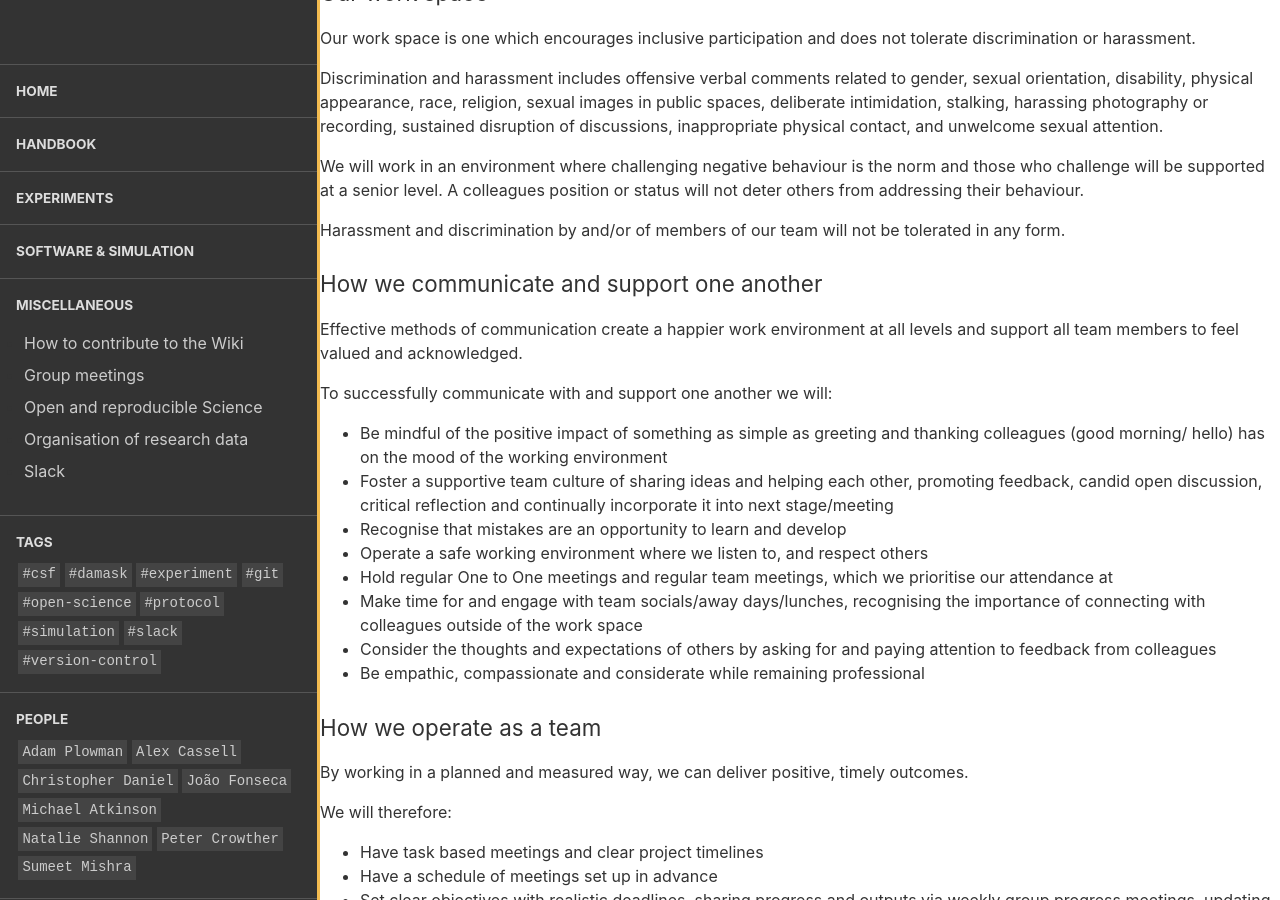
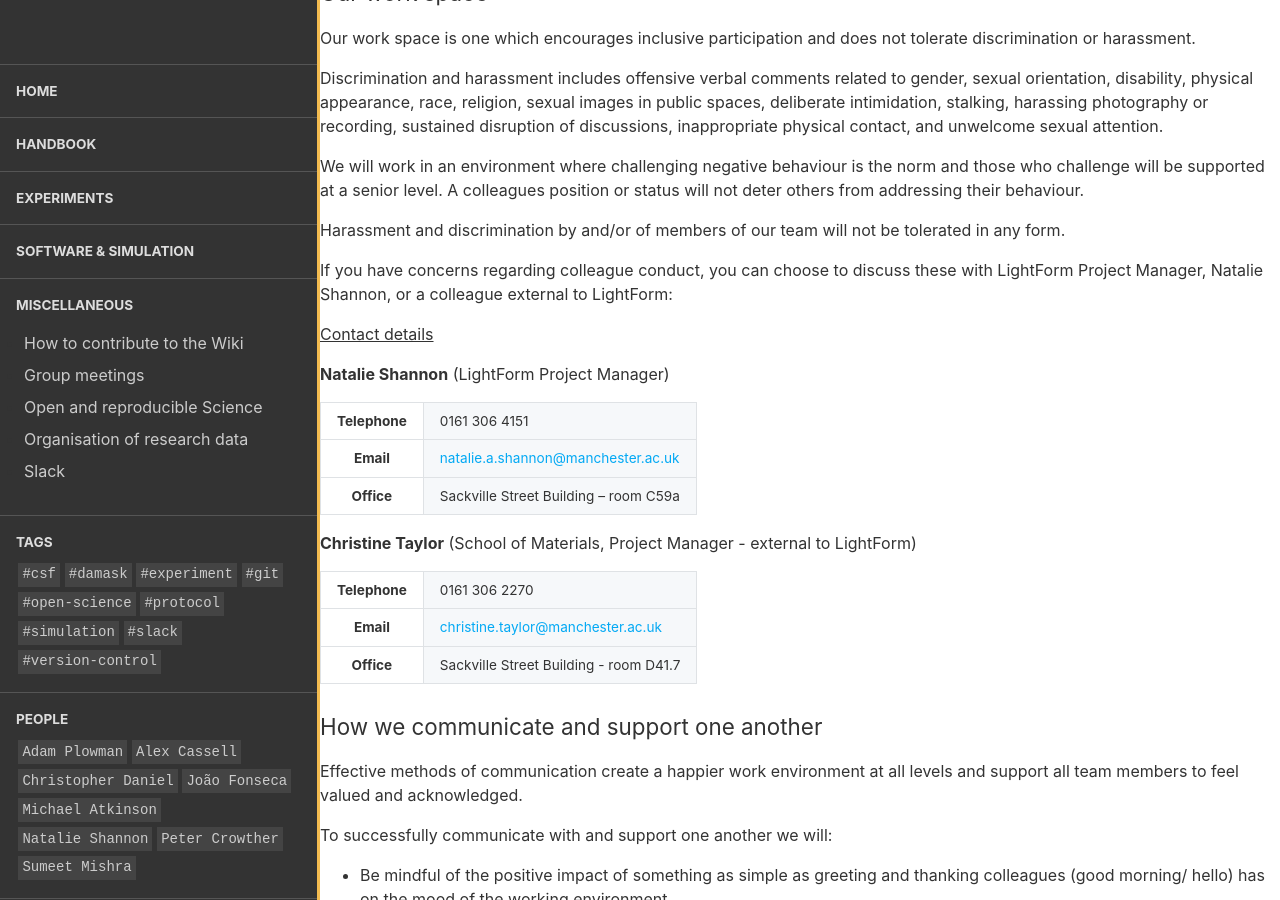
Before and after one commit to LightForm-group/wiki, a Jekyll site: the page built from _includes/code_of_conduct.md, in a window 1280 px wide and 900 px high, scrolled down 1404 px. Built offline with Jekyll 4.4.1, drawn with Linux system fonts in a browser that asks for light colours; our own code applies the rules of GitHub Pages for plain Markdown files.

Commit message:
Add contact details to code of conduct

```diff
--- a/_includes/code_of_conduct.md
+++ b/_includes/code_of_conduct.md
@@ -49,6 +49,44 @@ A colleagues position or status will not deter others from addressing their beha
 
 Harassment and discrimination by and/or of members of our team will not be tolerated in any form.
 
+If you have concerns regarding colleague conduct, you can choose to discuss these with LightForm Project Manager, Natalie Shannon, or a colleague external to LightForm:
+
+<u>Contact details</u>
+
+**Natalie Shannon** (LightForm Project Manager)
+
+<table class="vertical-header smaller">
+  <tr>
+      <th>Telephone</th>
+      <td>0161 306 4151</td>
+  </tr>
+  <tr>
+      <th>Email</th>
+      <td><a href="mailto:natalie.a.shannon@manchester.ac.uk">natalie.a.shannon@manchester.ac.uk</a></td>
+  </tr>
+  <tr>
+      <th>Office</th>
+      <td>Sackville Street Building – room C59a</td>
+  </tr>
+</table>
+
+**Christine Taylor** (School of Materials, Project Manager - external to LightForm)
+
+<table class="vertical-header smaller">
+  <tr>
+      <th>Telephone</th>
+      <td>0161 306 2270</td>
+  </tr>
+  <tr>
+      <th>Email</th>
+      <td><a href="mailto:christine.taylor@manchester.ac.uk">christine.taylor@manchester.ac.uk</a></td>
+  </tr>
+  <tr>
+      <th>Office</th>
+      <td>Sackville Street Building - room D41.7</td>
+  </tr>
+</table>
+
 ### How we communicate and support one another
 
 Effective methods of communication create a happier work environment at all levels and support all team members to feel valued and acknowledged.
```
